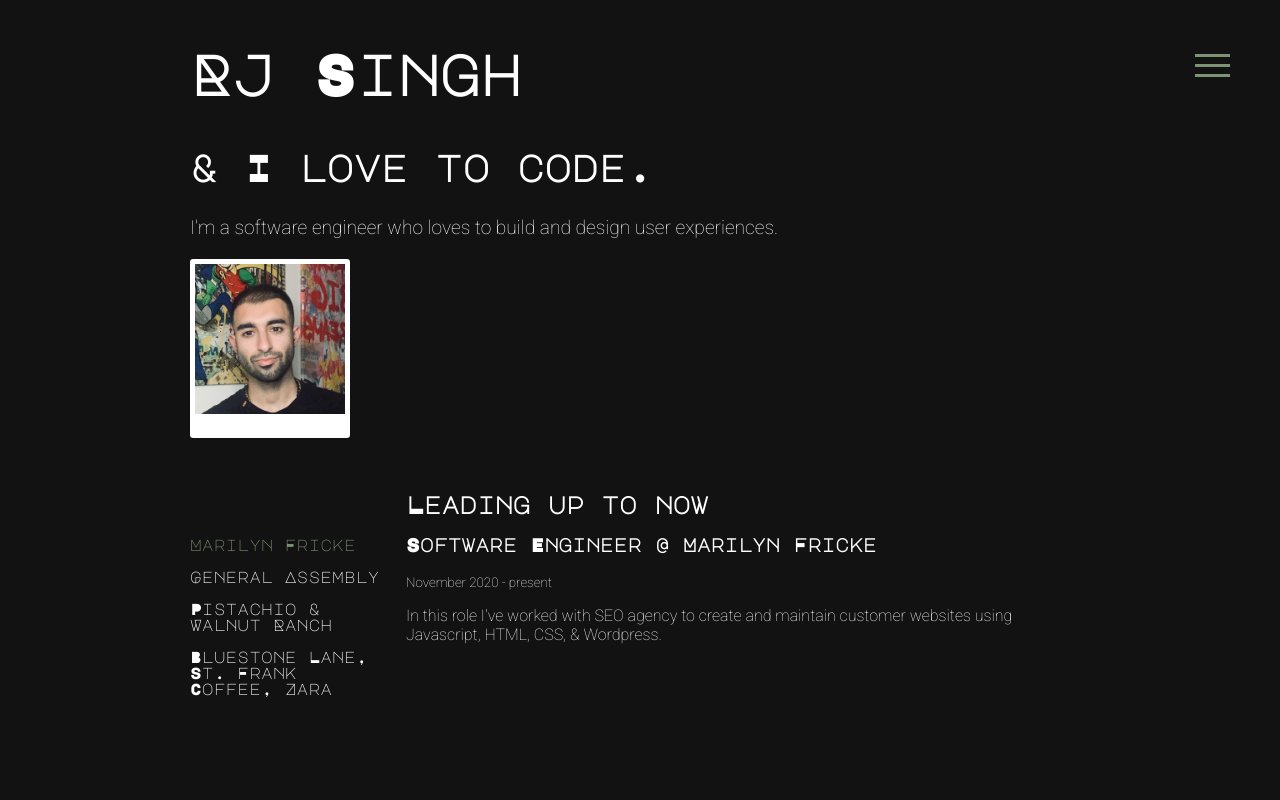
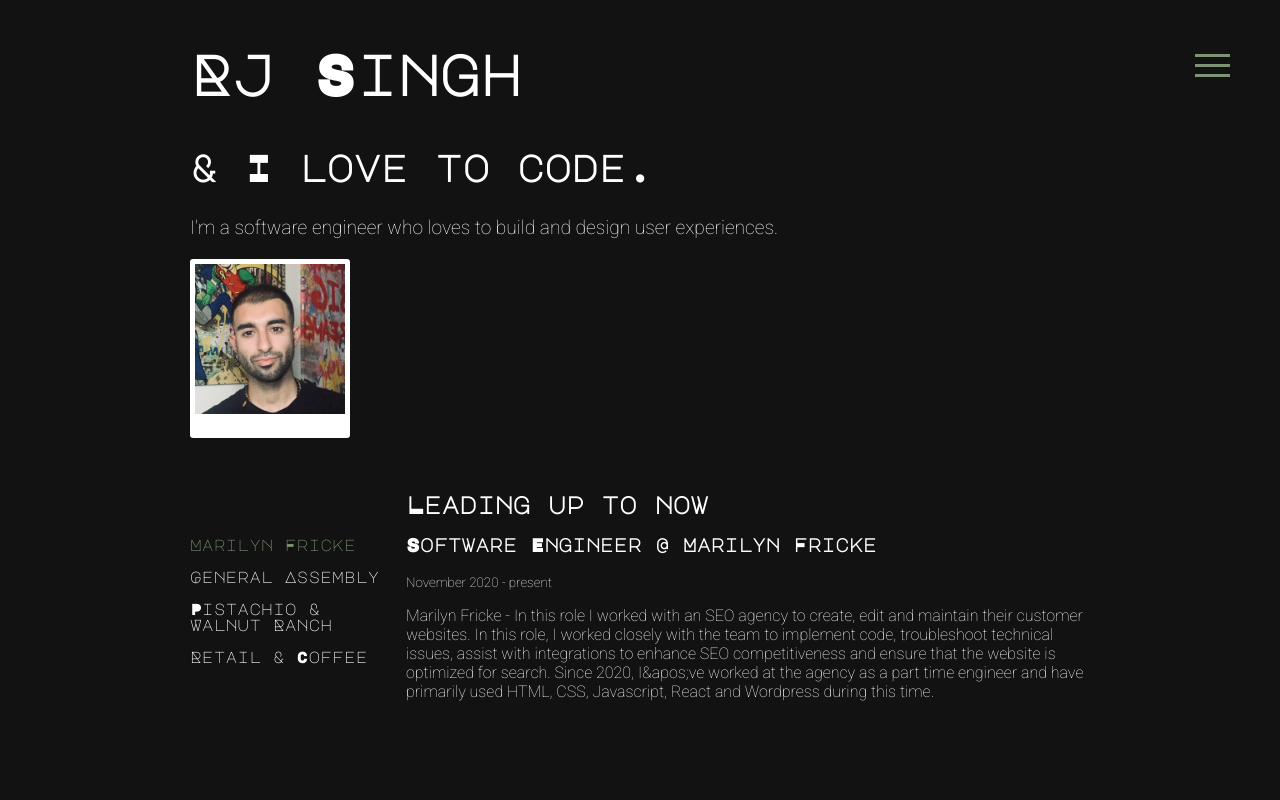
Before and after one commit to rjsiinghhh/portfolio2022, a Next.js app: page / in a window 1280 px wide. Shown: the top 800 px of the page. Built offline with nearby package versions, Linux system fonts and the light colour scheme.

Commit message:
experience edits

```diff
--- a/components/experience/index.js
+++ b/components/experience/index.js
@@ -7,26 +7,26 @@
     {
         jobtitle: "Software Engineer",
         time: "November 2020 - present",
-        descriptions: ["In this role I've worked with SEO agency to create and maintain customer websites using Javascript, HTML, CSS, & Wordpress."],
+        descriptions: ["Marilyn Fricke - In this role I worked with an SEO agency to create, edit and maintain their customer websites. In this role, I worked closely with the team to implement code, troubleshoot technical issues, assist with integrations to enhance SEO competitiveness and ensure that the website is optimized for search. Since 2020, I&apos;ve worked at the agency as a part time engineer and have primarily used HTML, CSS, Javascript, React and Wordpress during this time. "],
         company: "Marilyn Fricke"
     },
     {
         jobtitle: "Software Engineering Fellow",
         time: "August 2020 - November 2020",
-        descriptions: ["Attended General Assembly's award-winning 500-hour Sofware Engineering Immersive program covering full-stack application development integrating object-oriented programming in solo and team building collaborative environments. Focus on Javascript, HTML, CSS, Sass/Scss, PHP, jQuery, React, Node.js, Express, EJS, MongoDB, Mongoose, Postgres, SQL, Bootstrap, Materialize, AJAX, JSON, Figma, WordPress, & Github. Covered in 13 weeks, this experience truly taught me how to continue learning new skills on my own."],
+        descriptions: ["Attended General Assembly's award-winning 500-hour Sofware Engineering Immersive program covering full-stack application development integrating object-oriented programming in solo and team building collaborative environments. Focus on Javascript, HTML, CSS, Sass/Scss, PHP, jQuery, React, Node.js, Express, EJS, MongoDB, Mongoose, Postgres, SQL, Bootstrap, Materialize, AJAX, JSON, Figma, WordPress, & Github. Covered in 13 weeks, this experience gave me the foundation to understand code and to be able to take on more complex tasks on my own."],
         company: "General Assembly"
     },
     {
     jobtitle: "Ranch Manager",
     time: "August 2012 - October 2016 / May 2018 - August 2020",
-    descriptions: ["From 2012 to 2020 I worked with my father in developing and managing our 500 acre orchard estate. This includes pistachios, walnut, and rice. During this time I was ************ give details and explain what I did as. ************* This experience taught me ******************* "],
+    descriptions: ["From 2012 to 2020, I worked with my father in developing and managing our 500 acre orchard estate. The estate included pistachios, walnuts, rice and tomatoes. I worked as the Ranch Manager, overseeing the management of trees, involved in planting and harvesting crops, supervised our team, operated orchard technology and equipment, treated tree & plants for diseases, pests and weeds and set up daily supplies needed for the crew to be successful daily."],
     company: "Pistachio & Walnut Ranch"
     },
     {
     jobtitle: "Time in Coffee & Retail",
-    time: "November 2021- Present",
+    time: "November 2020- Present",
     descriptions: ["In 2016 I took some time from working at the Ranch and moved to SF. I spent a year at Zara, and during this time I worked as a Sale Associate. This experience "],
-    company: "Bluestone Lane, St. Frank Coffee, Zara"
+    company: "Retail & Coffee"
     }
 ]
 
```
